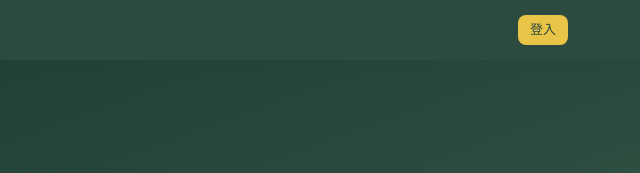
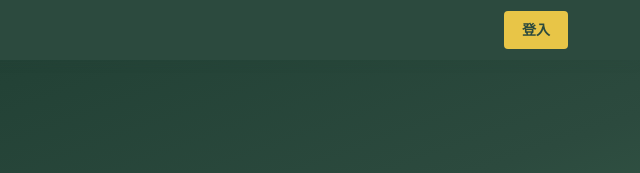
Before and after one commit to brian940916-commits/SAD_AgentTT, a plain HTML site: page index.html in a window 1280 px wide. Shown: the top 173 px of the page, 640-1280 px from the left. Drawn offline with Linux system fonts and the light colour scheme.

Commit message:
fix: 刪除多餘按鈕、修復導覽列登入按鈕

```diff
--- a/index.html
+++ b/index.html
@@ -423,8 +423,6 @@
       </p>
       <div class="cta-btns">
         <a href="login.html" class="btn btn-yellow btn-lg">免費加入會員</a>
-        <a href="trip-list.html" class="btn btn-lg"
-           style="background:#E8C547;color:#2C4A3E;border:none;">直接開始規劃</a>
       </div>
     </div>
   </section>
--- a/shared-nav.js
+++ b/shared-nav.js
@@ -74,8 +74,7 @@ function _dropdownMenuByRole(role) {
 /* ── 右側使用者區塊 ───────────────────────────────────────── */
 function _rightSection(user) {
   if (!user) {
-    return `<a href="login.html" class="btn btn-sm"
-              style="background:#E8C547;color:#2C4A3E;border:none;">登入</a>`;
+    return `<a href="login.html" style="background:#E8C547;color:#2C4A3E;padding:8px 18px;border-radius:4px;font-size:14px;font-weight:600;text-decoration:none;white-space:nowrap;">登入</a>`;
   }
 
   return `
```
